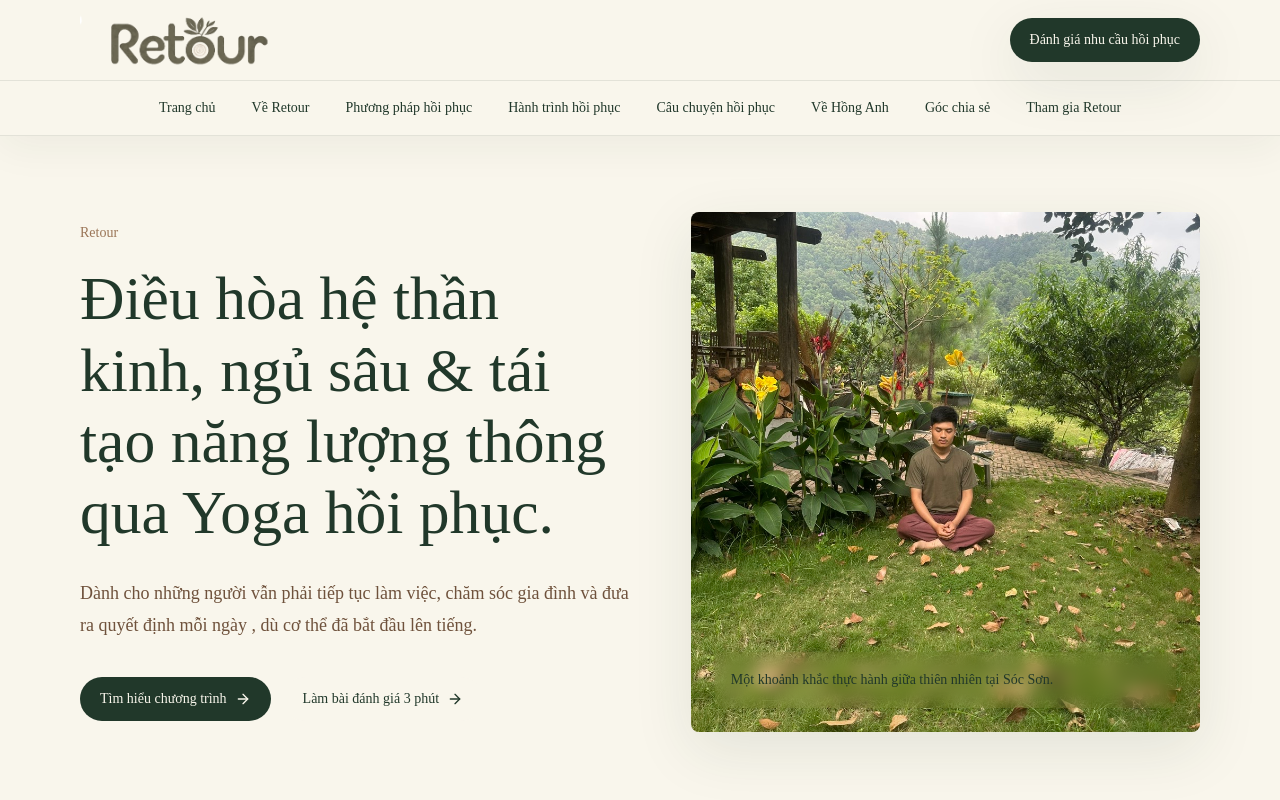
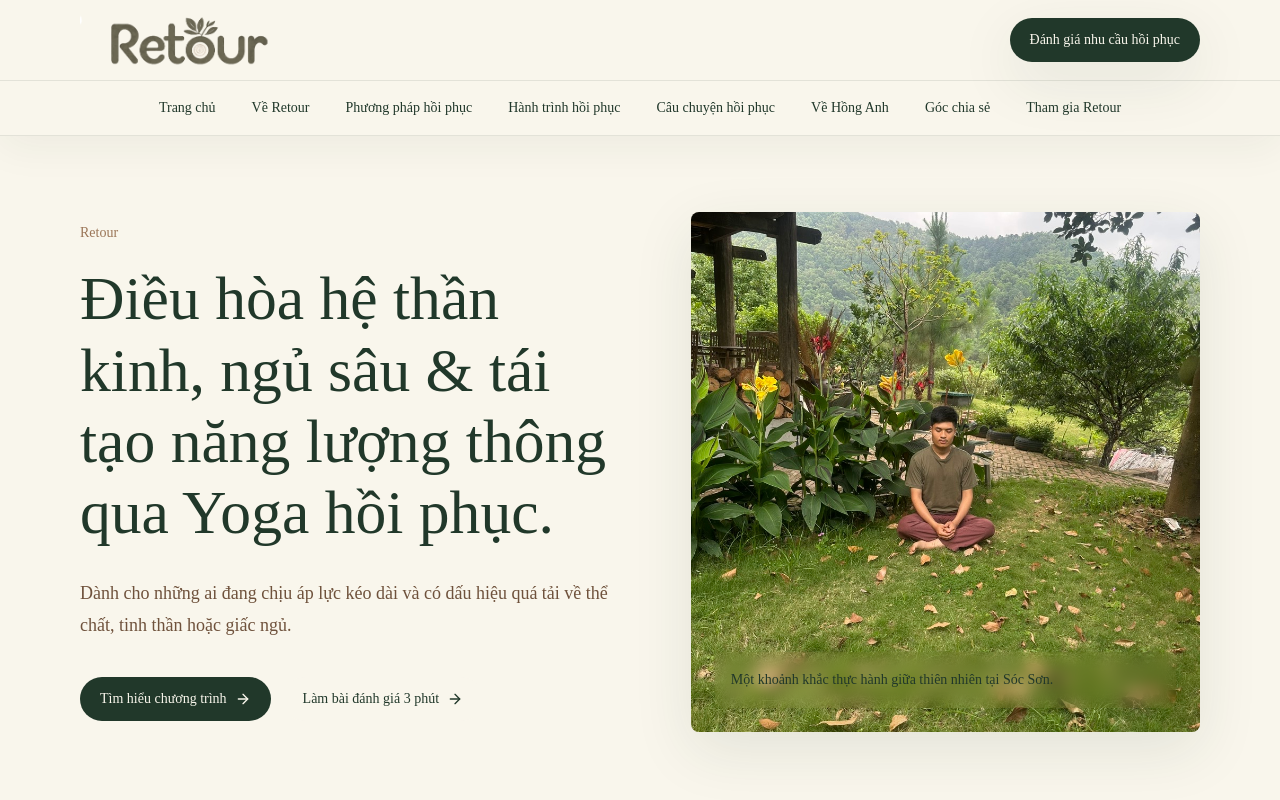
Before and after one commit to healthcoachhonganh/retourss-website, a Next.js app: page / in a window 1280 px wide. Shown: the top 800 px of the page. Built offline with nearby package versions, Linux system fonts and the light colour scheme.

Commit message:
Update homepage audience subheadline

```diff
--- a/app/page.tsx
+++ b/app/page.tsx
@@ -12,8 +12,7 @@ export default function HomePage() {
               Điều hòa hệ thần kinh, ngủ sâu & tái tạo năng lượng thông qua Yoga hồi phục.
             </h1>
             <p className="mt-7 max-w-2xl text-lg leading-8 text-earth">
-              Dành cho những người vẫn phải tiếp tục làm việc, chăm sóc gia đình và đưa ra quyết định mỗi ngày
-              , dù cơ thể đã bắt đầu lên tiếng.
+              Dành cho những ai đang chịu áp lực kéo dài và có dấu hiệu quá tải về thể chất, tinh thần hoặc giấc ngủ.
             </p>
             <div className="mt-9 flex flex-wrap gap-3">
               <CtaLink href="/hanh-trinh-hoi-phuc">Tìm hiểu chương trình</CtaLink>
```
